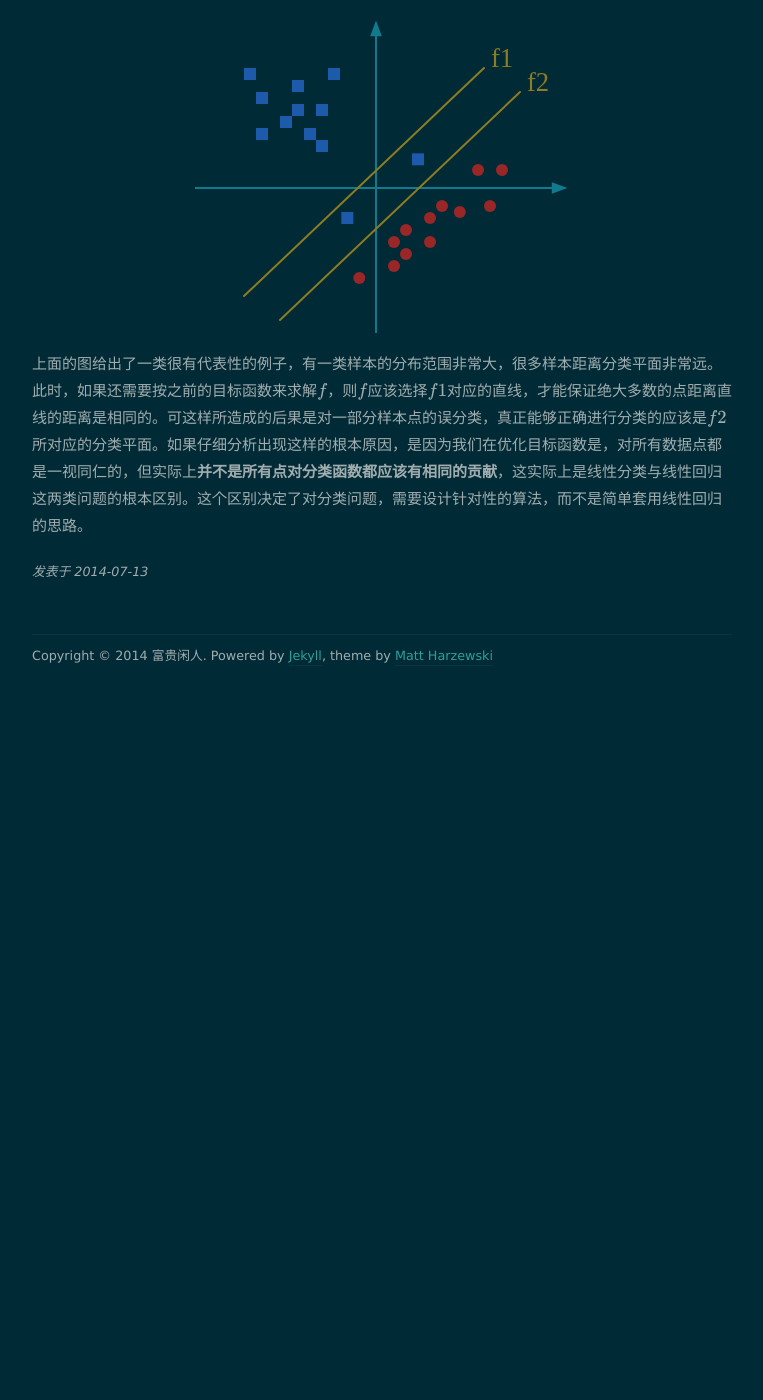
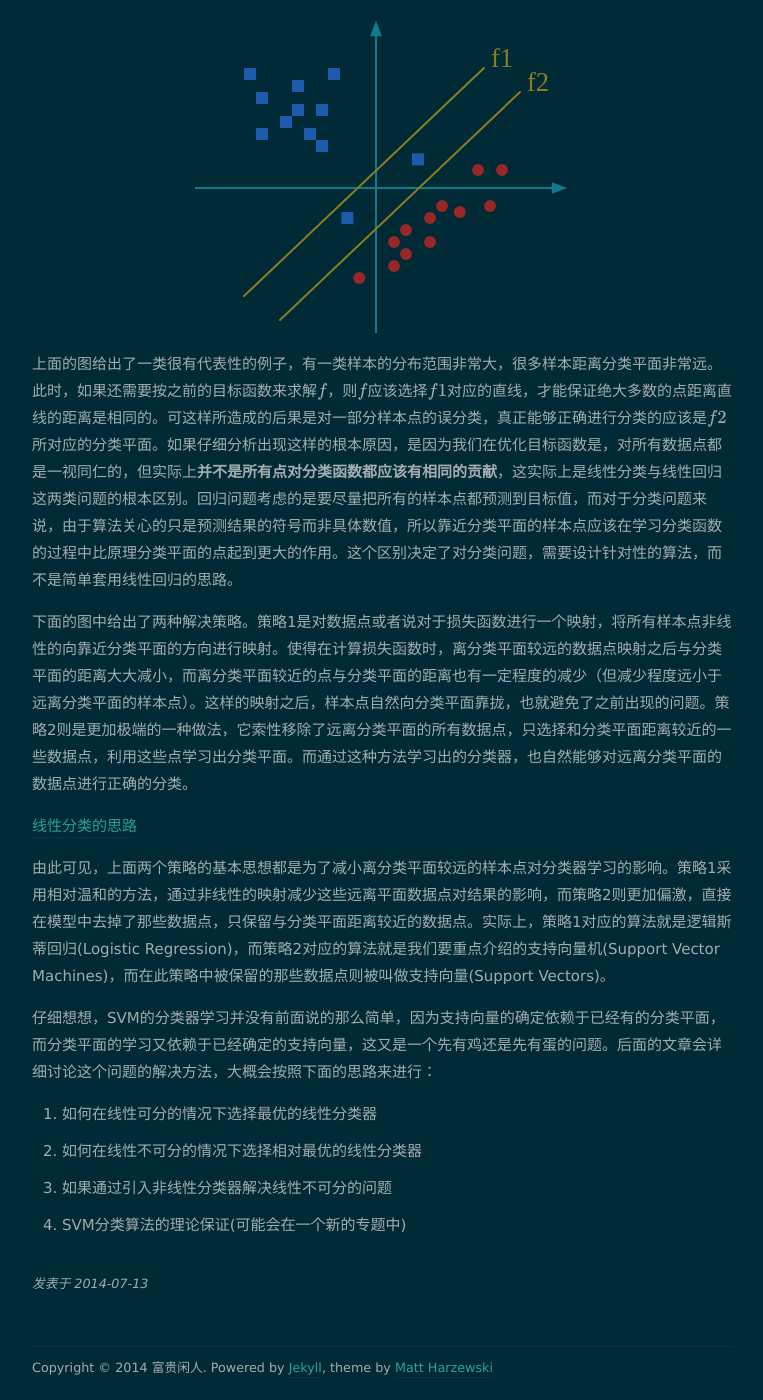
Before and after one commit to orangeprince/orangeprince.github.io, a Jekyll site: the page built from _posts/2014-07-13-svm_part1.md, in a window 1280 px wide and 1400 px high, scrolled down 2243 px. Shown: the whole window, without its empty margins (258-1021 px from the left). Built offline with Jekyll 4.4.1, drawn with Linux system fonts in a browser that asks for light colours; nearby versions of some CDN libraries; formulas are drawn with MathJax 3; comment, search, counter and statistics services are not loaded; before the commit the page ends 2931 px from its top, so only the background shows below that.

Commit message:
modified:   _posts/2014-07-13-svm_part1.md 	new file:   assets/img/svm/svm3.svg

```diff
--- a/_posts/2014-07-13-svm_part1.md
+++ b/_posts/2014-07-13-svm_part1.md
@@ -56,4 +56,16 @@
 
 ![线性回归用作分类]({{ site.img_url }}/svm/svm2.svg)
 
-上面的图给出了一类很有代表性的例子，有一类样本的分布范围非常大，很多样本距离分类平面非常远。此时，如果还需要按之前的目标函数来求解$$f$$，则$$f$$应该选择$$f1$$对应的直线，才能保证绝大多数的点距离直线的距离是相同的。可这样所造成的后果是对一部分样本点的误分类，真正能够正确进行分类的应该是$$f2$$所对应的分类平面。如果仔细分析出现这样的根本原因，是因为我们在优化目标函数是，对所有数据点都是一视同仁的，但实际上**并不是所有点对分类函数都应该有相同的贡献**，这实际上是线性分类与线性回归这两类问题的根本区别。这个区别决定了对分类问题，需要设计针对性的算法，而不是简单套用线性回归的思路。
+上面的图给出了一类很有代表性的例子，有一类样本的分布范围非常大，很多样本距离分类平面非常远。此时，如果还需要按之前的目标函数来求解$$f$$，则$$f$$应该选择$$f1$$对应的直线，才能保证绝大多数的点距离直线的距离是相同的。可这样所造成的后果是对一部分样本点的误分类，真正能够正确进行分类的应该是$$f2$$所对应的分类平面。如果仔细分析出现这样的根本原因，是因为我们在优化目标函数是，对所有数据点都是一视同仁的，但实际上**并不是所有点对分类函数都应该有相同的贡献**，这实际上是线性分类与线性回归这两类问题的根本区别。回归问题考虑的是要尽量把所有的样本点都预测到目标值，而对于分类问题来说，由于算法关心的只是预测结果的符号而非具体数值，所以靠近分类平面的样本点应该在学习分类函数的过程中比原理分类平面的点起到更大的作用。这个区别决定了对分类问题，需要设计针对性的算法，而不是简单套用线性回归的思路。
+
+下面的图中给出了两种解决策略。策略1是对数据点或者说对于损失函数进行一个映射，将所有样本点非线性的向靠近分类平面的方向进行映射。使得在计算损失函数时，离分类平面较远的数据点映射之后与分类平面的距离大大减小，而离分类平面较近的点与分类平面的距离也有一定程度的减少（但减少程度远小于远离分类平面的样本点）。这样的映射之后，样本点自然向分类平面靠拢，也就避免了之前出现的问题。策略2则是更加极端的一种做法，它索性移除了远离分类平面的所有数据点，只选择和分类平面距离较近的一些数据点，利用这些点学习出分类平面。而通过这种方法学习出的分类器，也自然能够对远离分类平面的数据点进行正确的分类。
+
+[线性分类的思路]({{ site.img_url }}/svm/svm3.svg)
+
+由此可见，上面两个策略的基本思想都是为了减小离分类平面较远的样本点对分类器学习的影响。策略1采用相对温和的方法，通过非线性的映射减少这些远离平面数据点对结果的影响，而策略2则更加偏激，直接在模型中去掉了那些数据点，只保留与分类平面距离较近的数据点。实际上，策略1对应的算法就是逻辑斯蒂回归(Logistic Regression)，而策略2对应的算法就是我们要重点介绍的支持向量机(Support Vector Machines)，而在此策略中被保留的那些数据点则被叫做支持向量(Support Vectors)。
+
+仔细想想，SVM的分类器学习并没有前面说的那么简单，因为支持向量的确定依赖于已经有的分类平面，而分类平面的学习又依赖于已经确定的支持向量，这又是一个先有鸡还是先有蛋的问题。后面的文章会详细讨论这个问题的解决方法，大概会按照下面的思路来进行：
+* 如何在线性可分的情况下选择最优的线性分类器
+* 如何在线性不可分的情况下选择相对最优的线性分类器
+* 如果通过引入非线性分类器解决线性不可分的问题
+* SVM分类算法的理论保证(可能会在一个新的专题中)
```
Also changed, not shown: assets/img/svm/svm3.svg (added).
